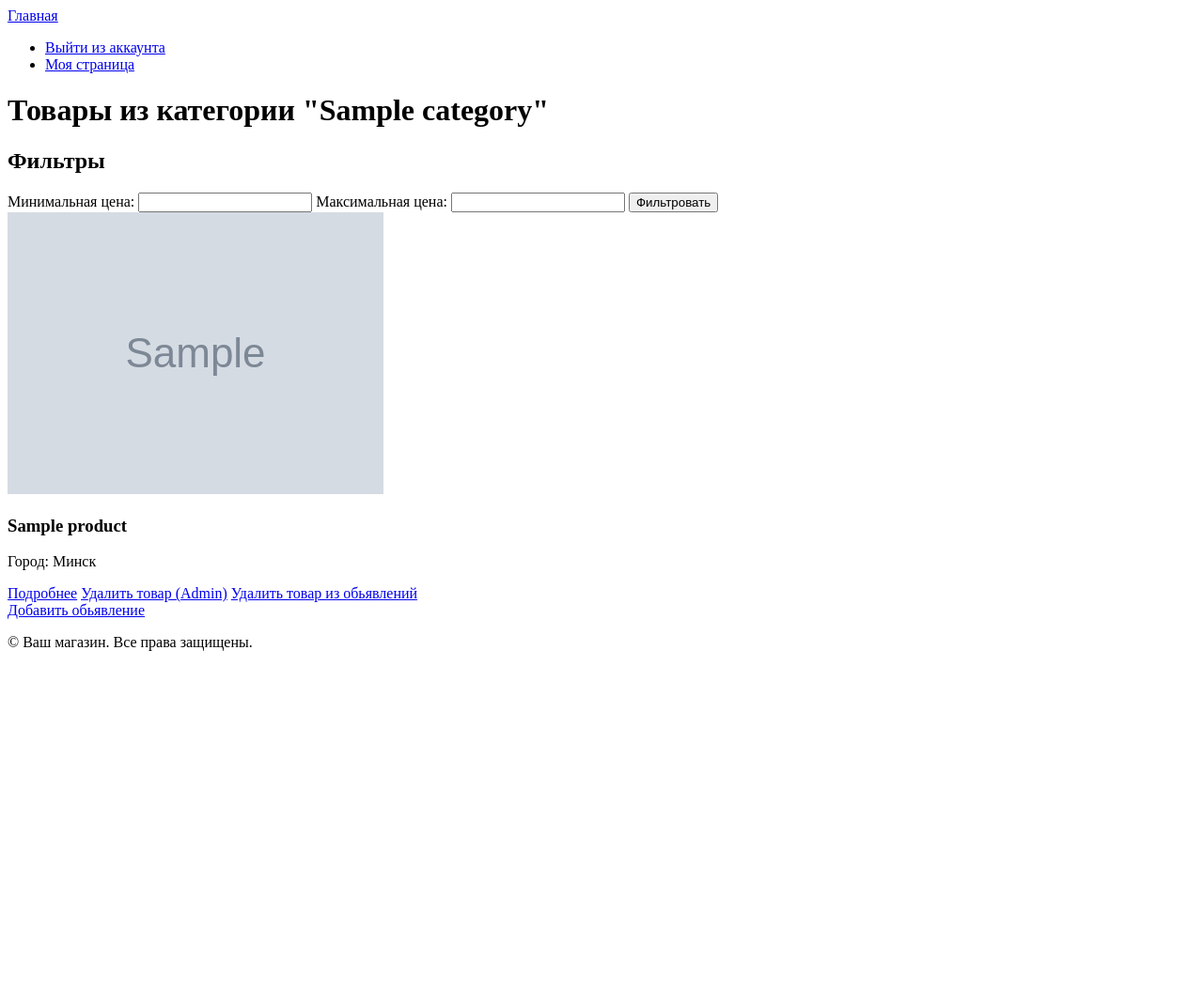
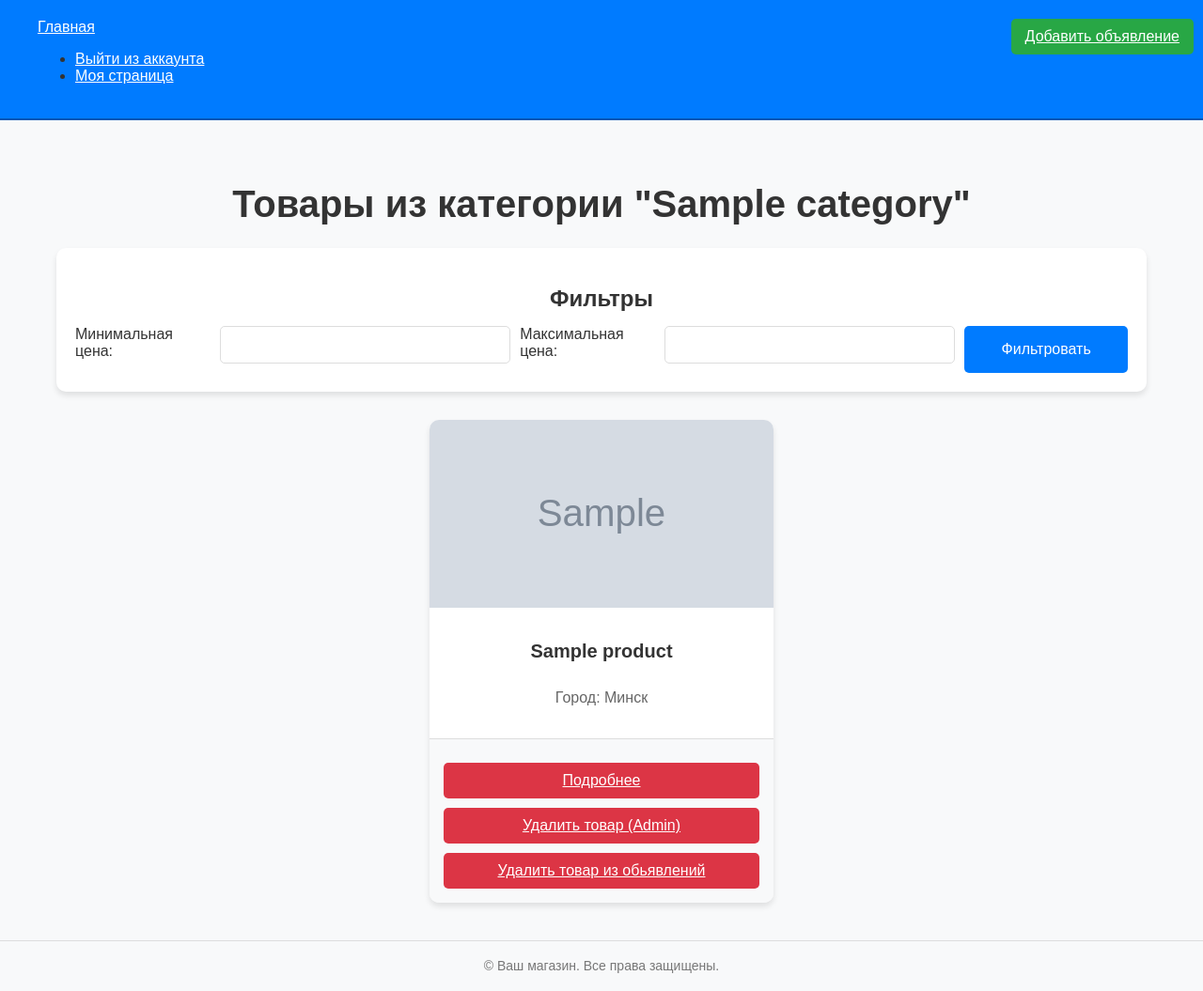
Before and after one commit to Vladislav19121/Diplom, a Django app: page /category/1/ in a window 1280 px wide. Shown: the whole page at 94% size. Before the commit the page ends 693 px from the top, so only its background shows below. Run offline with Django 5.2, Linux system fonts and the light colour scheme; a user stored in the database is signed in; tables that the repository leaves empty hold one stand-in row (values such as "Sample post"); grey boxes marked "Sample" are stand-in pictures.

Commit message:
добавил стилей в home, base и category_products

```diff
--- /dev/null
+++ b/shop_app/static/base.css
@@ -0,0 +1,75 @@
+/* Основные стили */
+body {
+    font-family: 'Arial', sans-serif;
+    background-color: #f8f9fa;
+    color: #333;
+    margin: 0;
+    padding: 0;
+}
+
+.container {
+    max-width: 1200px;
+    margin: auto;
+    padding: 20px;
+}
+
+/* Навигационная панель */
+.navbar {
+    background-color: #007bff;
+    border-bottom: 2px solid #0056b3;
+}
+
+.navbar .navbar-brand, .navbar .nav-link {
+    color: #fff;
+}
+
+.navbar .nav-link:hover {
+    color: #ddd;
+}
+
+/* Основной контент */
+.mt-4 {
+    margin-top: 1.5rem;
+}
+
+h1 {
+    font-size: 2.5rem;
+    font-weight: bold;
+    text-align: center;
+    margin-bottom: 1.5rem;
+}
+
+p {
+    font-size: 1rem;
+    line-height: 1.5;
+    text-align: center;
+}
+
+/* Подвал сайта */
+footer {
+    background-color: #f8f9fa;
+    padding: 1rem 0;
+    text-align: center;
+    border-top: 1px solid #ddd;
+}
+
+footer p {
+    margin: 0;
+    font-size: 0.875rem;
+    color: #777;
+}
+
+/* Адаптивность */
+@media (max-width: 768px) {
+    .container {
+        padding: 10px;
+    }
+
+    h1 {
+        font-size: 2rem;
+    }
+
+    p {
+        font-size: 0.875rem;
+    }
+}
--- /dev/null
+++ b/shop_app/static/category_products.css
@@ -0,0 +1,246 @@
+/* Основные стили */
+body {
+    font-family: 'Arial', sans-serif;
+    background-color: #f8f9fa;
+    color: #333;
+    margin: 0;
+    padding: 0;
+}
+
+.container {
+    max-width: 1200px;
+    margin: auto;
+    padding: 20px;
+}
+
+/* Заголовок */
+h1 {
+    font-size: 2.5rem;
+    font-weight: bold;
+    text-align: center;
+    margin-bottom: 1.5rem;
+}
+
+/* Форма фильтров */
+.filter-form {
+    background: #ffffff;
+    padding: 20px;
+    border-radius: 10px;
+    box-shadow: 0px 4px 6px rgba(0, 0, 0, 0.1);
+    margin-bottom: 30px;
+}
+
+.filter-form h2 {
+    font-size: 1.5rem;
+    margin-bottom: 15px;
+    text-align: center;
+}
+
+.filter-form form {
+    display: flex;
+    flex-wrap: wrap;
+    justify-content: space-between;
+    gap: 10px;
+}
+
+.filter-form label {
+    flex: 1;
+    font-size: 1rem;
+}
+
+.filter-form input {
+    flex: 2;
+    padding: 10px;
+    font-size: 1rem;
+    border: 1px solid #ddd;
+    border-radius: 5px;
+    margin-bottom: 10px;
+}
+
+.filter-form button {
+    flex: 1;
+    padding: 10px 15px;
+    font-size: 1rem;
+    border: none;
+    border-radius: 5px;
+    background-color: #007bff;
+    color: #fff;
+    cursor: pointer;
+    transition: background-color 0.3s;
+}
+
+.filter-form button:hover {
+    background-color: #0056b3;
+}
+
+/* Сообщение об ошибке */
+.alert-danger {
+    background-color: #f8d7da;
+    color: #721c24;
+    border: 1px solid #f5c6cb;
+    padding: 10px;
+    border-radius: 5px;
+    text-align: center;
+}
+
+/* Сетка товаров */
+.row {
+    display: flex;
+    flex-wrap: wrap;
+    justify-content: center;
+    gap: 20px;
+}
+
+.col-md-4 {
+    flex: 1 1 calc(33.333% - 20px);
+    max-width: calc(33.333% - 20px);
+    box-sizing: border-box;
+}
+
+/* Карточка товара */
+.card {
+    background: #ffffff;
+    border-radius: 10px;
+    box-shadow: 0px 4px 6px rgba(0, 0, 0, 0.1);
+    overflow: hidden;
+    transition: transform 0.3s, box-shadow 0.3s;
+    display: flex;
+    flex-direction: column;
+    height: 100%; /* Для одинаковой высоты */
+}
+
+.card:hover {
+    transform: translateY(-5px);
+    box-shadow: 0px 6px 12px rgba(0, 0, 0, 0.15);
+}
+
+.card-img-top {
+    width: 100%;
+    height: 200px; /* Фиксированная высота для изображения */
+    object-fit: cover;
+}
+
+.card-body {
+    padding: 15px;
+    display: flex;
+    flex-direction: column;
+    justify-content: space-between;
+    flex-grow: 1;
+}
+
+/* Добавляем фиксированное место для кнопок */
+.card-footer {
+    margin-top: auto;
+    padding: 15px;
+    background: #f8f9fa;
+    border-top: 1px solid #ddd;
+    text-align: center;
+}
+
+.card-title {
+    font-size: 1.25rem;
+    font-weight: bold;
+    text-align: center;
+    margin-bottom: 10px;
+}
+
+.card-text {
+    font-size: 1rem;
+    color: #666;
+    text-align: center;
+}
+
+/* Кнопки */
+.btn {
+    padding: 10px 15px;
+    font-size: 1rem;
+    border: none;
+    border-radius: 5px;
+    cursor: pointer;
+    transition: background-color 0.3s;
+    text-align: center;
+    display: block;
+    width: 100%;
+    box-sizing: border-box;
+    margin-top: 10px;
+}
+
+.btn-danger {
+    background-color: #dc3545;
+    color: #fff;
+}
+
+.btn-danger:hover {
+    background-color: #bd2130;
+}
+
+.btn-success {
+    background-color: #28a745;
+    color: #fff;
+}
+
+.btn-success:hover {
+    background-color: #218838;
+}
+
+/* Кнопка "Добавить объявление" */
+#add-ad-button {
+    position: fixed;
+    top: 10px;
+    right: 10px;
+    z-index: 1000;
+}
+
+/* Сообщение о пустой категории */
+.no-products {
+    font-size: 1rem;
+    color: #777;
+    text-align: center;
+    margin-top: 20px;
+}
+
+/* Навигационная панель */
+.navbar {
+    background-color: #007bff;
+    border-bottom: 2px solid #0056b3;
+}
+
+.navbar .navbar-brand, .navbar .nav-link {
+    color: #fff;
+    white-space: nowrap; /* Добавлено для предотвращения переноса текста */
+}
+
+.navbar .nav-link:hover {
+    color: #ddd;
+}
+
+.navbar .navbar-collapse {
+    flex-grow: 1;
+    justify-content: space-between;
+}
+
+/* Адаптивность */
+@media (max-width: 768px) {
+    .col-md-4 {
+        flex: 1 1 100%;
+        max-width: 100%;
+    }
+
+    .filter-form form {
+        flex-direction: column;
+        align-items: stretch;
+    }
+
+    .filter-form label, .filter-form input, .filter-form button {
+        width: 100%;
+        flex: none;
+    }
+
+    .card-body {
+        padding: 10px;
+    }
+
+    .btn {
+        font-size: 0.875rem;
+    }
+}
--- a/shop_app/templates/base.html
+++ b/shop_app/templates/base.html
@@ -1,7 +1,8 @@
+{% load static %}
 <!DOCTYPE html>
 <html lang="ru">
 <head>
-
+    <link rel="stylesheet" href="{% static 'base.css' %}">
     <meta charset="UTF-8">
     <meta name="viewport" content="width=device-width, initial-scale=1.0">
     <title>{% block title %}Сайт{% endblock %}</title>
--- a/shop_app/templates/category_products.html
+++ b/shop_app/templates/category_products.html
@@ -1,10 +1,9 @@
 {% extends 'base.html' %}
-
+{% load static %}
 {% block title %}Товары из категории {{ category.name }}{% endblock %}
 
-
-
 {% block content %}
+  <link rel="stylesheet" href="{% static 'category_products.css' %}">
   <div class="container">
     <h1>Товары из категории "{{ category.name }}"</h1>
 
@@ -41,7 +40,7 @@
               <h3 class="card-title">{{ product.name }}</h3>
               <p class="card-text">Город: {{ product.get_city_display }}</p>
             </div>
-          </div>
+            <div class="card-footer">
               <a href="{% url 'product_announcement' id=product.id %}" class ="btn btn-danger">Подробнее</a>
               {# Кнопка "Удалить товар (Admin)" #}
               {% if user.is_authenticated and user.is_staff %}
@@ -52,12 +51,18 @@
                 <a href="{% url 'delete_product' id=product.id %}" class="btn btn-danger">Удалить товар из обьявлений</a>
               {% endif %}
             </div>
+          </div>
+        </div>
       {% empty %}
         <p class="no-products">В этой категории пока нет товаров.</p>
       {% endfor %}
-      {% if user.is_authenticated %}
-      <a href="{% url 'add_product' id=category.id %}" class="btn btn-success">Добавить обьявление</a>  {# Кнопка добавления вне цикла #}
-      {% endif %}
     </div>
   </div>
+
+  {# Кнопка добавления вне цикла #}
+  {% if user.is_authenticated %}
+  <div id="add-ad-button">
+    <a href="{% url 'add_product' id=category.id %}" class="btn btn-success">Добавить объявление</a>
+  </div>
+  {% endif %}
 {% endblock %}
--- a/shop_app/templates/home.html
+++ b/shop_app/templates/home.html
@@ -1,9 +1,10 @@
 {% extends 'base.html' %}
-
+{% load static %}
 {% block title %}Главная страница - Ваш магазин{% endblock %}
 
 
 {% block content %}
+    <link rel="stylesheet" href="{% static 'home.css' %}">
     <div class="container mt-4">
         <h1 class="text-center mb-4">Категории товаров</h1>
 
```
Also changed, not shown: shop_app/static/home.css (added, +215 -0 lines). Lines whose indentation alone changed are shown as unchanged.
